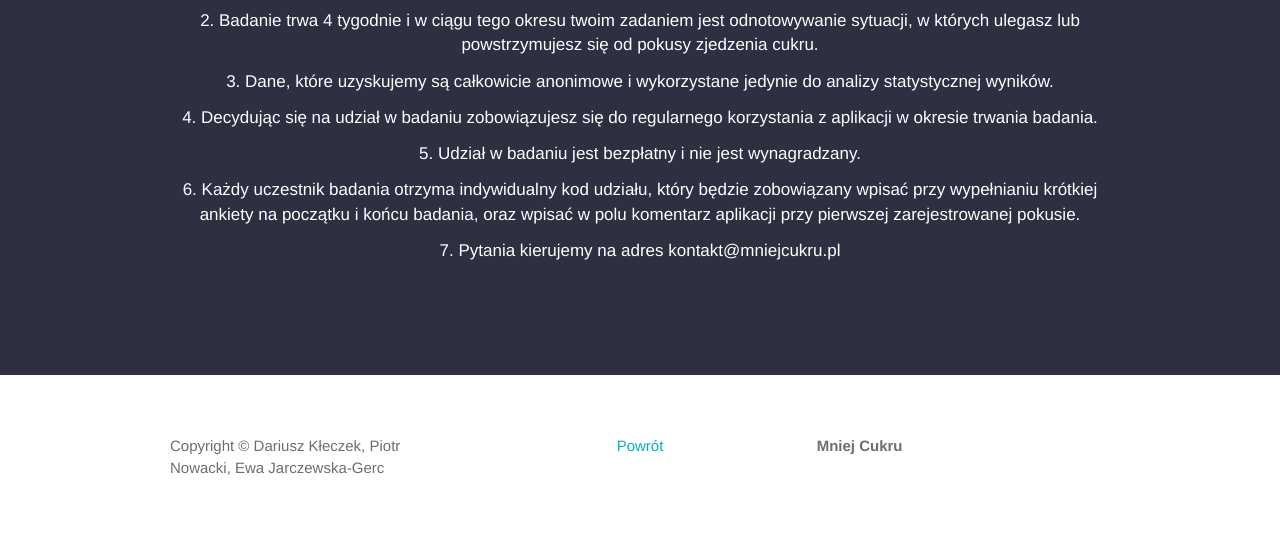
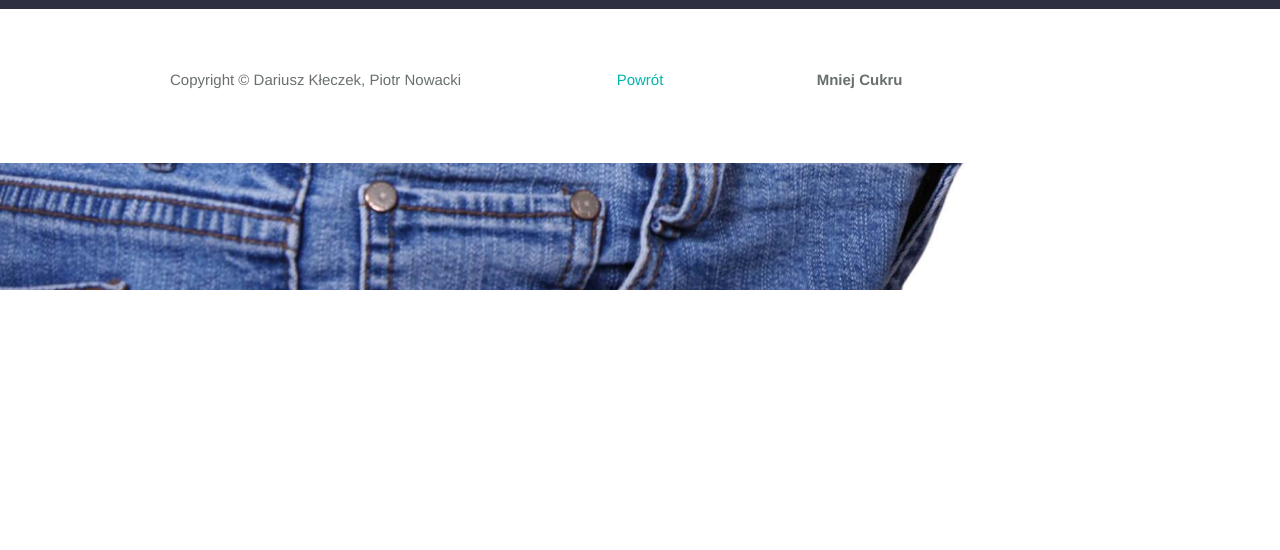
Before and after one commit to kldarek/mniejcukru, a plain HTML site: page privacy-policy.html in a window 1280 px wide. Shown: the part 510-1060 px from the top of the page. After the commit the page ends 800 px from the top, so only its background shows below. Drawn offline with nearby package versions, Linux system fonts and the light colour scheme; a script that the page names is missing; files whose address does not match are found by name.

Commit message:
usun regulamin i ejg

```diff
--- a/privacy-policy.html
+++ b/privacy-policy.html
@@ -68,21 +68,6 @@
                 <!-- Sub title -->
                 <p>Nie zbieramy i nie przechowujemy danych osobowych. Korzystając z aplikacji zgadzasz się na wykorzystanie anonimowych danych o skuteczności technik motywacyjnych do celów naukowych.</p>
 
-                <!-- Title -->
-                <h2 class="text-center">Regulamin udziału w badaniu</h1>
-
-                <!-- Sub title -->
-
-                  <p>1. Badanie dotyczy możliwości ograniczania spożycia cukru w diecie przy wykorzystaniu aplikacji mobilnej.</p>
-                  <p>2. Badanie trwa 4 tygodnie i w ciągu tego okresu twoim zadaniem jest odnotowywanie sytuacji, w których ulegasz lub powstrzymujesz się od pokusy zjedzenia cukru.</p>
-                  <p>3. Dane, które uzyskujemy są całkowicie anonimowe i wykorzystane jedynie do analizy statystycznej wyników.</p>
-                  <p>4. Decydując się na udział w badaniu zobowiązujesz się do regularnego korzystania z aplikacji w okresie trwania badania.</p>
-                  <p>5. Udział w badaniu jest bezpłatny i nie jest wynagradzany.</p>
-                  <p>6. Każdy uczestnik badania otrzyma indywidualny kod udziału, który będzie zobowiązany wpisać przy wypełnianiu krótkiej ankiety na początku i końcu badania, oraz wpisać w polu komentarz aplikacji przy pierwszej zarejestrowanej pokusie.</p>
-                  <p>7. Pytania kierujemy na adres kontakt@mniejcukru.pl</p>
-
-
-
               </div> <!-- /.col-md-7 -->
 
 
@@ -104,7 +89,7 @@
 
             <!-- Footer 1 -->
             <section>
-              <p>Copyright &copy; Dariusz Kłeczek, Piotr Nowacki, Ewa Jarczewska-Gerc</p>
+              <p>Copyright &copy; Dariusz Kłeczek, Piotr Nowacki</p>
             </section>
 
 
```
